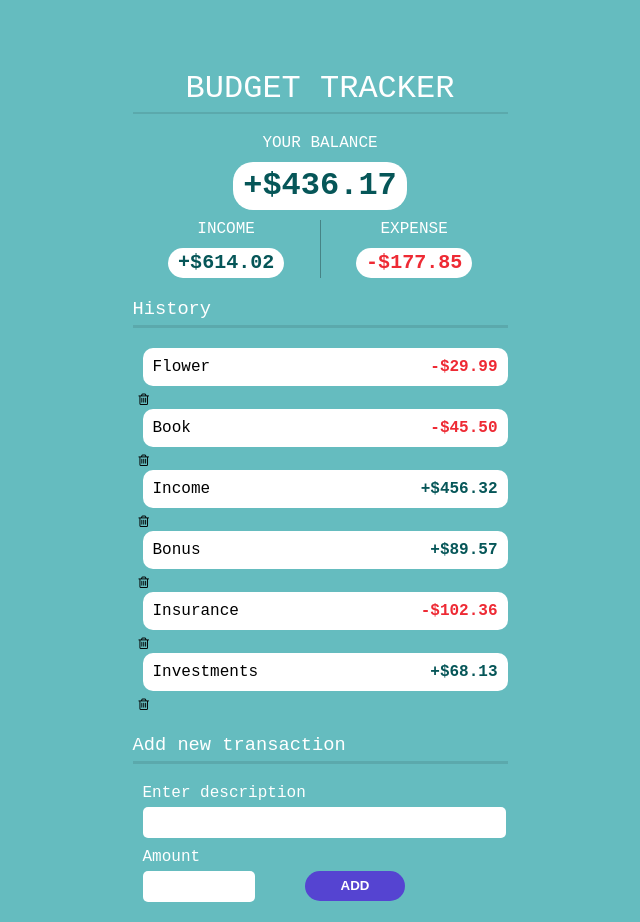
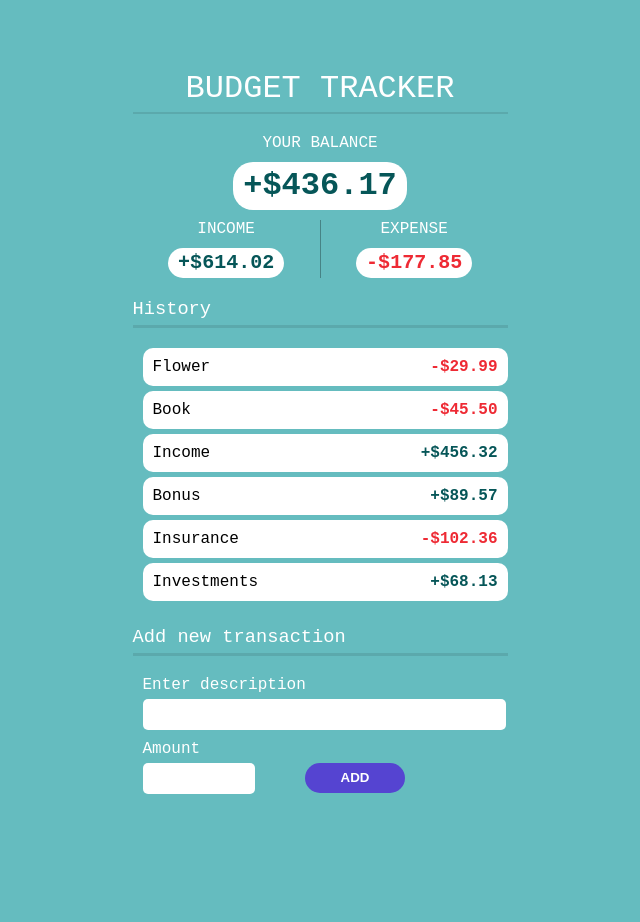
Before and after one commit to mikewitk/budget-tracker, a React (Create React App) app: page / in a window 1280 px wide. Shown: the whole page, without its empty margins (320-960 px from the left). After the commit the page ends 814 px from the top, so only its background shows below. Built offline with nearby package versions, Linux system fonts and the light colour scheme; the HTML template or start-up script is replaced by a standard one.

Commit message:
add Del Button on hover. Fix bug input rounding to integer

```diff
--- a/src/components/addTransaction/AddTransaction.jsx
+++ b/src/components/addTransaction/AddTransaction.jsx
@@ -16,7 +16,7 @@ const AddTransaction = () => {
     const newTransaction = {
       id: Math.floor(Math.random() * 1000000),
       description,
-      amount: parseInt(amount)
+      amount: parseFloat(amount)
     }
 
     addTransaction(newTransaction)
@@ -37,7 +37,7 @@ const AddTransaction = () => {
         />
         <label htmlFor="description">Amount</label>
         <input
-          type="number"
+          type="text"
           name="amount"
           value={amount}
           onChange={e => setAmount(e.target.value)}
--- a/src/components/transaction/Transaction.css
+++ b/src/components/transaction/Transaction.css
@@ -9,6 +9,19 @@
   padding-bottom: 5px;
 }
 
+.transaction-container {
+  display: flex;
+  justify-content: flex-end;
+}
+
+.transaction-container button {
+  display: none;
+}
+
+.transaction-container:hover button {
+  display: flex;
+}
+
 .transaction-item {
   display: flex;
   justify-content: space-between;
@@ -16,6 +29,7 @@
   background-color: #ffffff;
   border-radius: 10px;
   margin: 0px 0px 5px 10px;
+  width: 100%;
 }
 
 .transaction-item:last-child {
@@ -36,4 +50,11 @@
 .del-btn {
   border: 0;
   background: none;
+  font-size: 18px;
+  margin-bottom: 8px;
+  background: #ec4141;
+  border-radius: 10px;
+  width: 35px;
+  justify-content: center;
+  margin-left: 5px;
 }
--- a/src/components/transaction/Transaction.jsx
+++ b/src/components/transaction/Transaction.jsx
@@ -9,12 +9,12 @@ const Transaction = ({ transaction }) => {
   const sign = transaction.amount >= 0 ? "+" : "-"
 
   return (
-    <div>
+    <div className="transaction-container">
       <li className="transaction-item">
         <p>{transaction.description}</p>
         <span className={transaction.amount >= 0 ? "positive" : "negative"}>{sign}${Math.abs(transaction.amount).toFixed(2)}</span>
       </li>
-      <button className="del-btn" onClick={() => deleteTransaction(transaction.id)}><i class="fa fa-trash-o" /></button>
+      <button className="del-btn" onClick={() => deleteTransaction(transaction.id)}><i className="fa fa-trash-o" /></button>
     </div>
   )
 }
```
